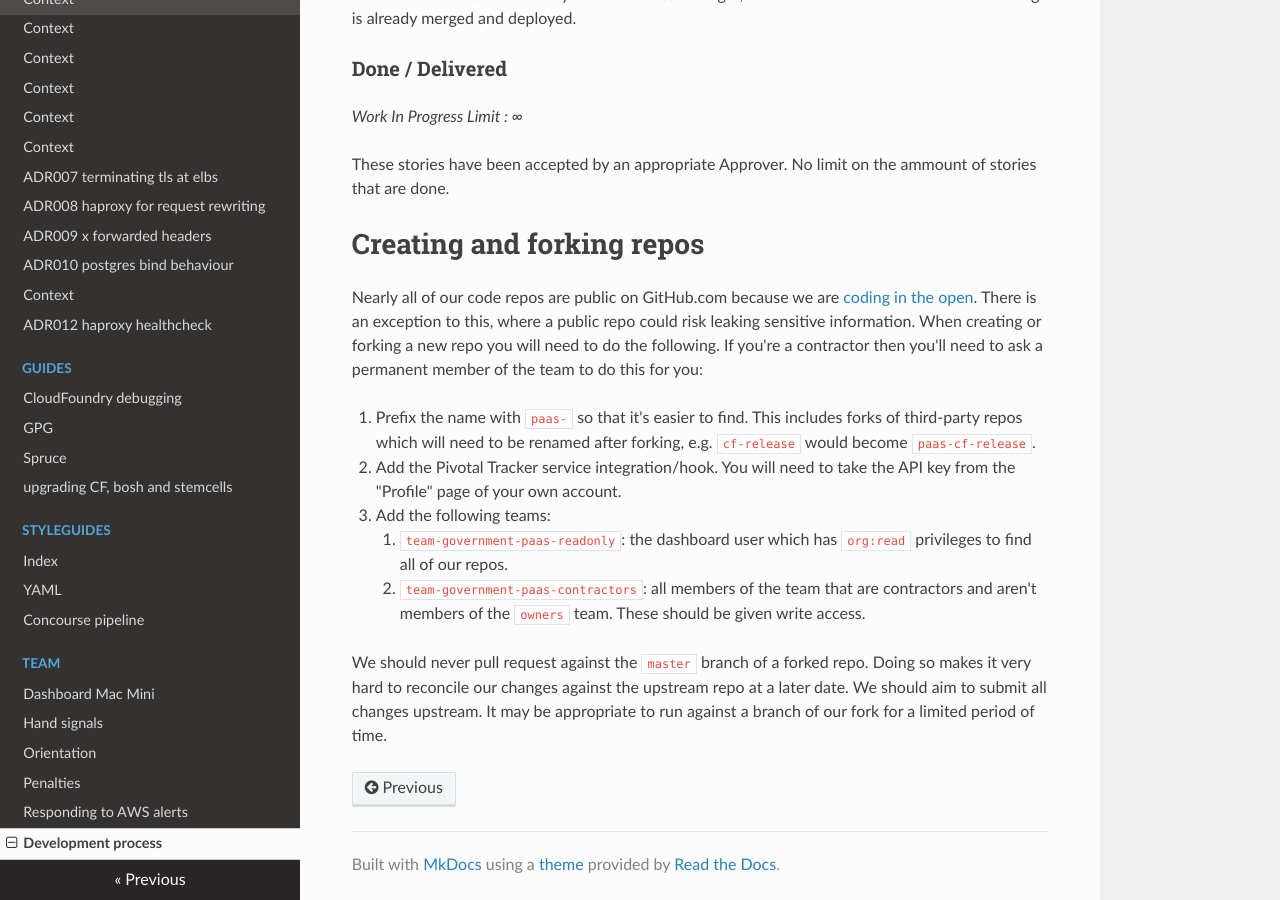
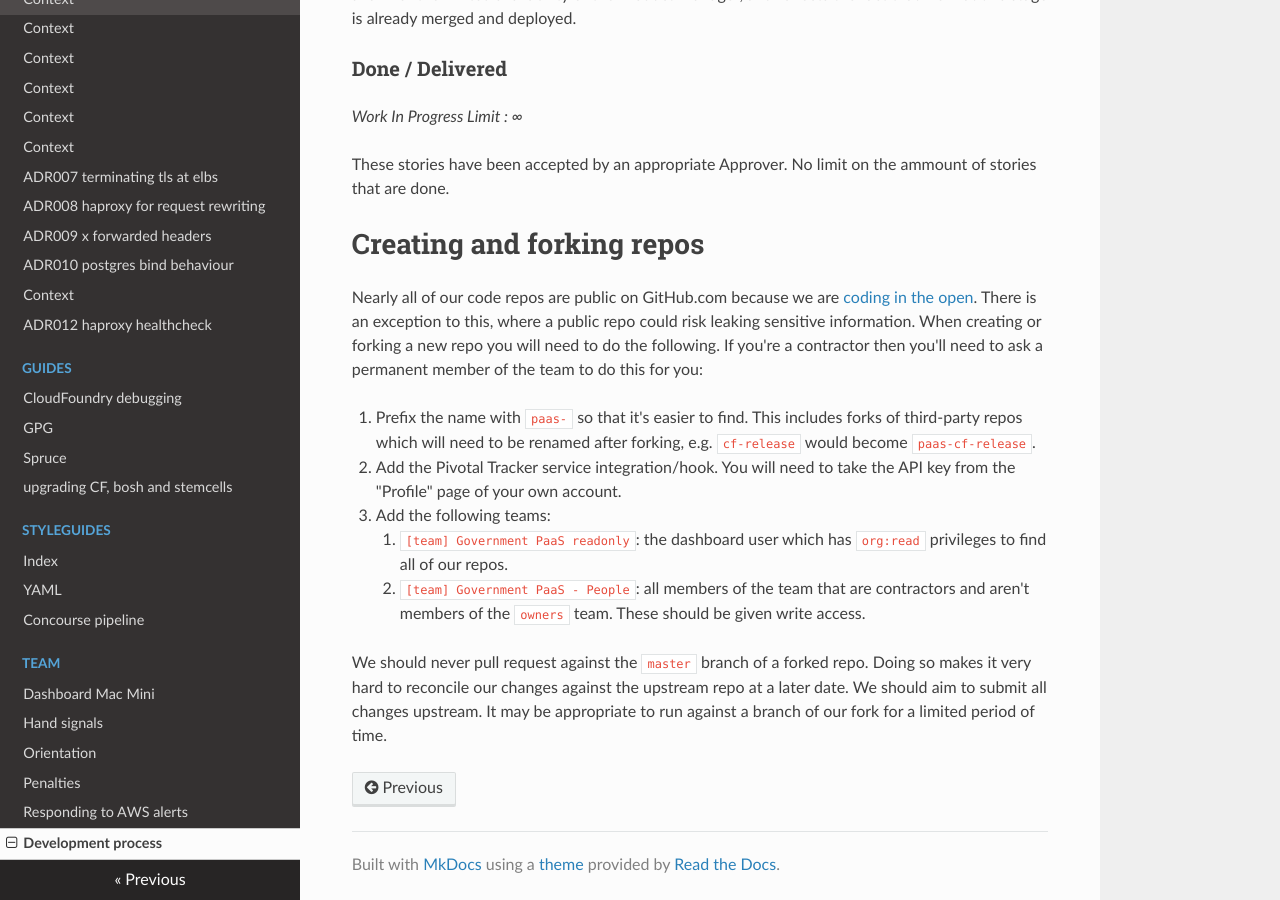
Before and after one commit to alphagov/paas-team-manual, an MkDocs documentation site: the page built from docs/team/working_practices.md, in a window 1280 px wide and 900 px high, scrolled down 5450 px. Built offline with MkDocs 1.6.1, drawn with Linux system fonts in a browser that asks for light colours; nearby versions of some CDN libraries.

Commit message:
Update the names of the teams
The names of the teams in github seem to have changed, so update the
documentation to remove a point of confusion.

```diff
--- a/docs/team/working_practices.md
+++ b/docs/team/working_practices.md
@@ -241,9 +241,9 @@ forks of third-party repos which will need to be renamed after forking, e.g.
 1. Add the Pivotal Tracker service integration/hook. You will need to take
 the API key from the "Profile" page of your own account.
 1. Add the following teams:
-    1. `team-government-paas-readonly`: the dashboard user which has
+    1. `[team] Government PaaS readonly`: the dashboard user which has
 `org:read` privileges to find all of our repos.
-    1. `team-government-paas-contractors`: all members of the team that are
+    1. `[team] Government PaaS - People`: all members of the team that are
 contractors and aren't members of the `owners` team. These should be given write
 access.
 
```
